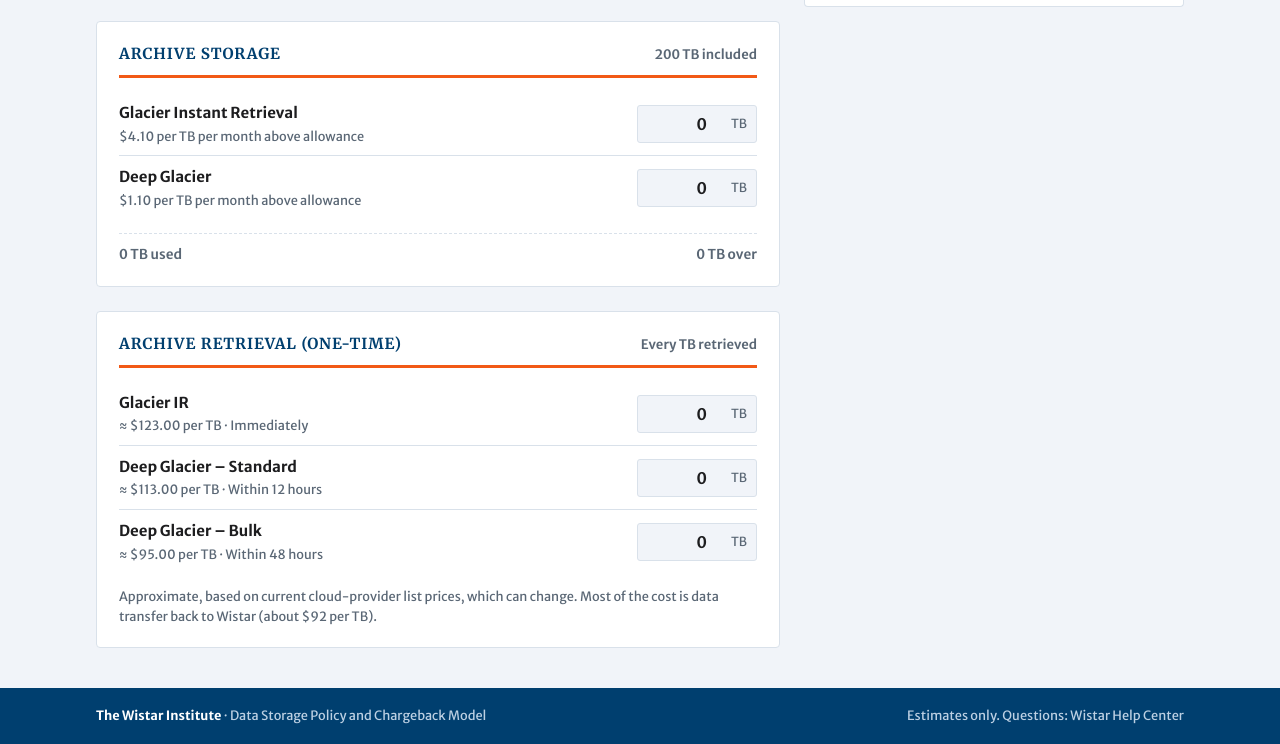
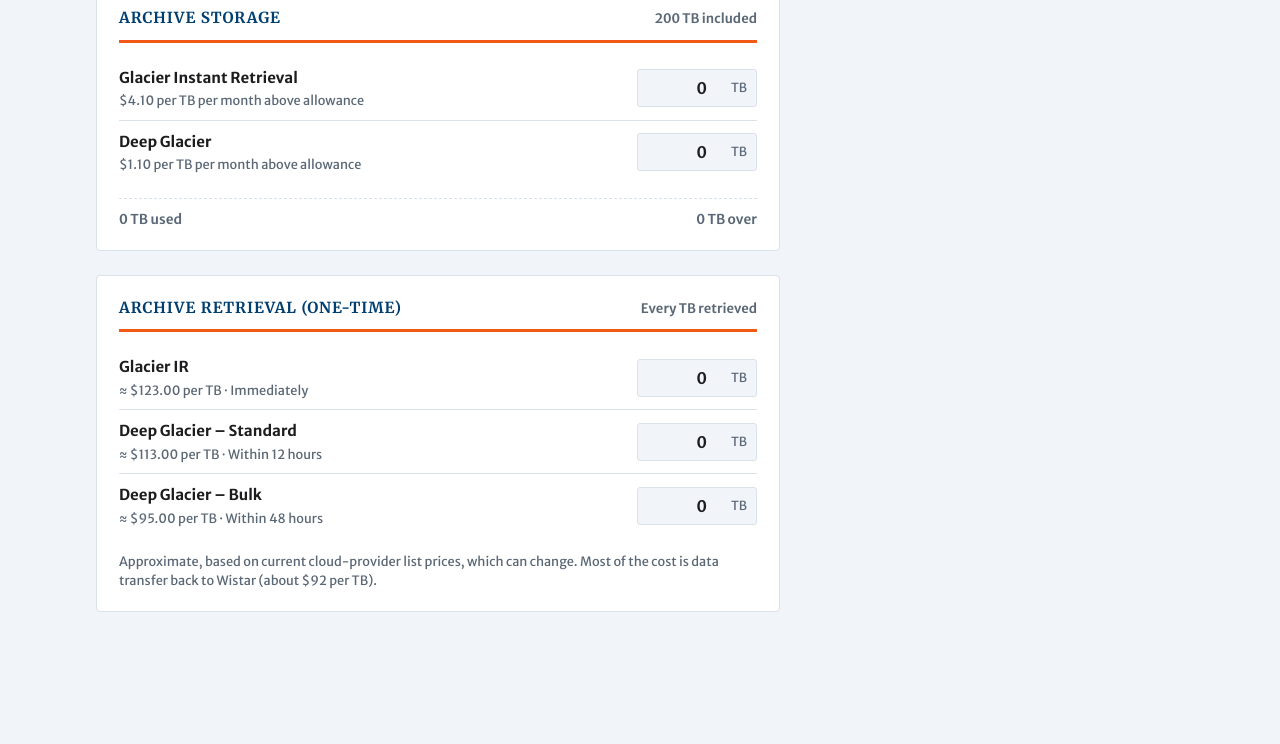
Before and after one commit to TheWistarInstitute/wi-chargeback-calculator, a plain HTML site: page index.html in a window 1280 px wide. Shown: the part 810-1554 px from the top of the page. After the commit the page ends 1462 px from the top, so only its background shows below. Drawn offline with Linux system fonts and the light colour scheme.

Commit message:
Remove top bar and footer

```diff
--- a/index.html
+++ b/index.html
@@ -8,7 +8,7 @@
 <link rel="preconnect" href="https://fonts.googleapis.com">
 <link rel="stylesheet" href="https://fonts.googleapis.com/css2?family=Merriweather:wght@700;900&family=Merriweather+Sans:wght@400;500;600;700&display=swap">
 <style>
-/* Layout: full-width brand bands (utility bar, white logo header, navy hero, footer) around a centered work area; inputs beside a sticky total on wide screens, stacked on phones. */
+/* Layout: full-width brand bands (white logo header, navy hero) above a centered work area; inputs beside a sticky total on wide screens, stacked on phones. */
 :root {
   --navy: #003f6f;
   --navy-deep: #00335b;
@@ -51,9 +51,6 @@ body { margin: 0; background: var(--bg); color: var(--fg); font-family: var(--fo
 }
 
 /* Brand bands */
-.utility { background: var(--navy); color: var(--on-navy); font-size: 0.8rem; font-weight: 600; }
-.utility .inner { display: flex; justify-content: flex-end; gap: 20px; padding-block: 8px; flex-wrap: wrap; }
-.utility span + span { border-left: 1px solid var(--on-navy-muted); padding-left: 20px; }
 .site-header { background: var(--header-bg); border-bottom: 1px solid #d9e1ea; }
 .site-header .inner { display: flex; align-items: center; justify-content: space-between; gap: 16px; padding-block: 14px; flex-wrap: wrap; }
 .site-header img { display: block; height: 52px; width: auto; max-width: 100%; }
@@ -73,12 +70,9 @@ body { margin: 0; background: var(--bg); color: var(--fg); font-family: var(--fo
 .hero button:focus-visible { outline: 3px solid var(--orange); outline-offset: 2px; }
 .banner { font-size: 0.82rem; color: var(--on-navy-muted); }
 .banner strong { color: var(--on-navy); font-weight: 700; }
-.site-footer { background: var(--navy); color: var(--on-navy-muted); font-size: 0.8rem; margin-top: 40px; }
-.site-footer .inner { display: flex; justify-content: space-between; gap: 12px; flex-wrap: wrap; padding-block: 18px; }
-.site-footer strong { color: var(--on-navy); }
 
 /* Calculator */
-main .inner { padding-block: 28px 0; }
+main .inner { padding-block: 28px 40px; }
 .layout { display: grid; grid-template-columns: minmax(0, 1fr) minmax(0, 380px); gap: 24px; align-items: start; }
 @media (max-width: 860px) { .layout { grid-template-columns: minmax(0, 1fr); } }
 .inputs { display: grid; gap: 24px; }
@@ -118,8 +112,6 @@ main .inner { padding-block: 28px 0; }
 </style>
 </head>
 <body>
-<div class="utility"><div class="inner"><span>Information Technology</span><span>Wistar Help Center</span></div></div>
-
 <header class="site-header">
   <div class="inner">
     <img src="assets/wistar-logo.png" alt="The Wistar Institute" width="710" height="280">
@@ -178,12 +170,6 @@ main .inner { padding-block: 28px 0; }
   </div>
 </main>
 
-<footer class="site-footer">
-  <div class="inner">
-    <span><strong>The Wistar Institute</strong> · Data Storage Policy and Chargeback Model</span>
-    <span>Estimates only. Questions: Wistar Help Center</span>
-  </div>
-</footer>
 
 <script>
 // PRICES!
```
